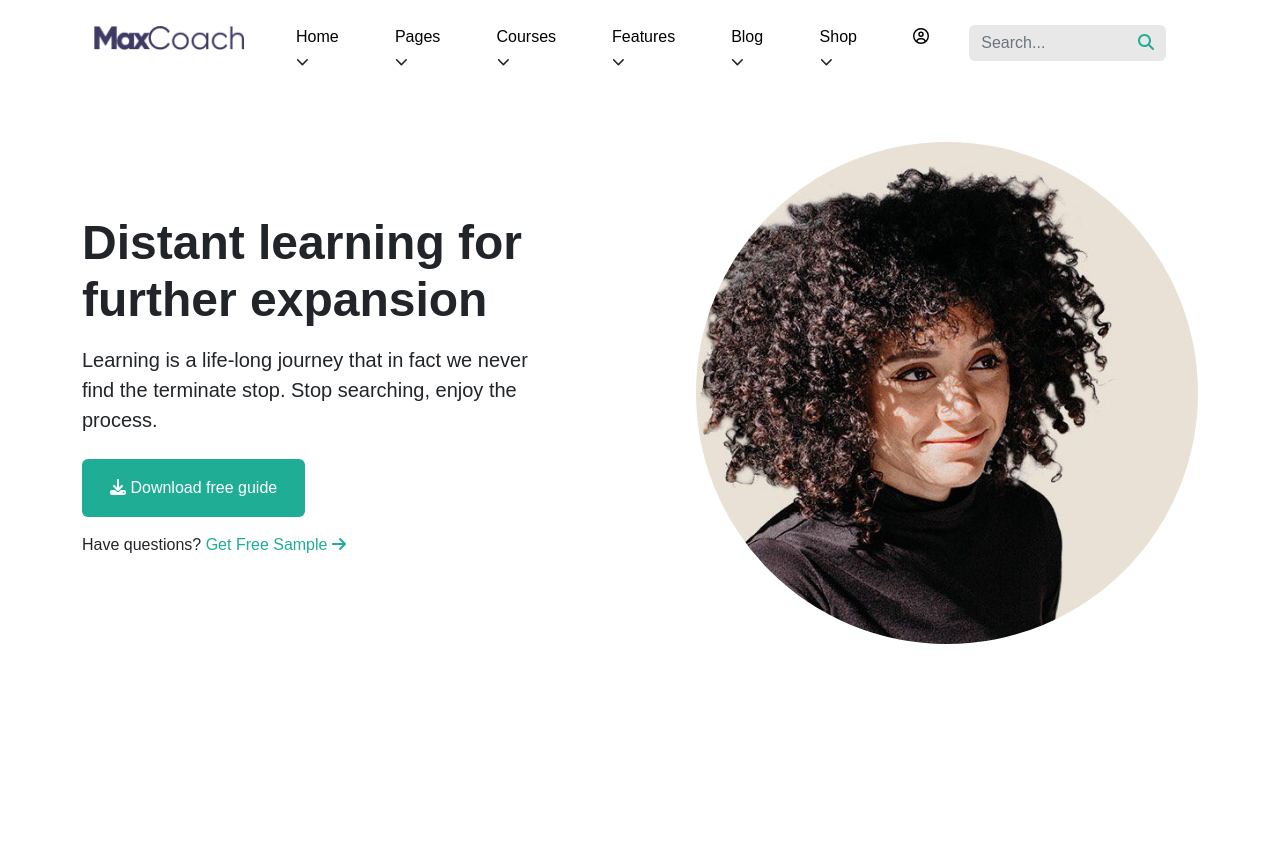
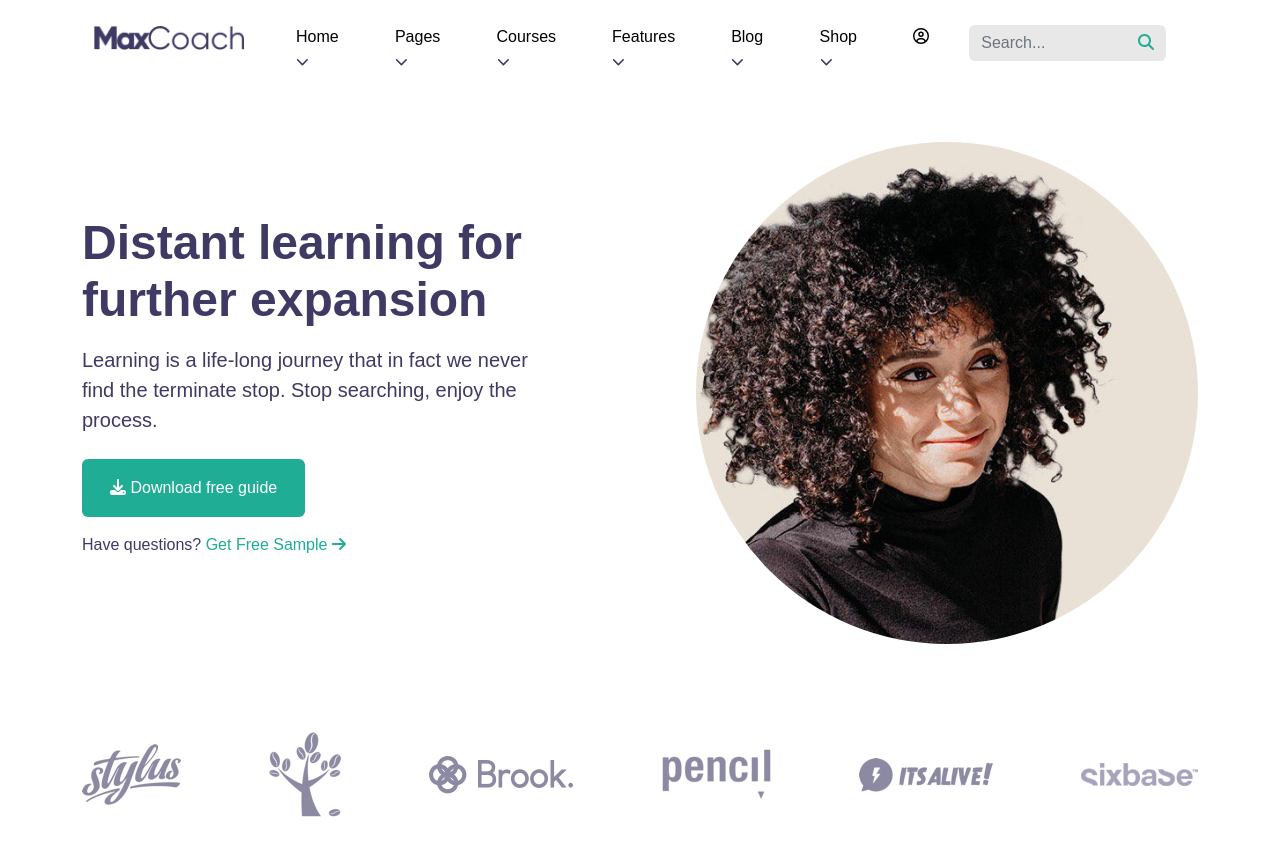
Before and after one commit to aeeerdna/proj-html-vuejs, a Vue app: page / in a window 1280 px wide. Before the commit the page ends 800 px from the top, so only its background shows below. Built offline with nearby package versions, Linux system fonts and the light colour scheme.

Commit message:
aziende partner

```diff
--- a/src/App.vue
+++ b/src/App.vue
@@ -24,4 +24,8 @@ export default {
 <style lang="scss">
 @import "~bootstrap/scss/bootstrap.scss";
 @import "./components/styles/generic.scss";
+
+#app {
+  color: #3f3a64;
+}
 </style>
--- a/src/components/GuideDownloadComponent.vue
+++ b/src/components/GuideDownloadComponent.vue
@@ -1,10 +1,12 @@
 <template>
-  <div class="d-flex justify-content-between mt-4">
+  <div class="mt-4">
+    <div class="d-flex justify-content-between">
+      <!-- Download guide -->
       <div class="d-flex flex-column justify-content-center free-guide">
         <h1 class="fw-bold mb-3">Distant learning for further expansion</h1>
         <p class="fs-5 mb-4">
-        Learning is a life-long journey that in fact we never find the terminate
-        stop. Stop searching, enjoy the process.
+          Learning is a life-long journey that in fact we never find the
+          terminate stop. Stop searching, enjoy the process.
         </p>
         <button class="download-btn btn px-3 py-3 mb-3">
           <font-awesome-icon icon="fa-solid fa-download" />
@@ -18,11 +20,35 @@
         </p>
       </div>
 
+      <!-- profile img -->
       <div class="d-flex justify-content-end profile-img">
         <img
           src="@/assets/images/about-me-profile-ohm4dxoearqbxny7q3bq1pzbdgofdx0tobbeqcvzd0.jpg"
           alt="About me profile"
         />
+      </div>
+    </div>
+
+    <!-- aziende partner -->
+    <div class="client d-flex justify-content-between align-items-center mt-5">
+      <div>
+        <img src="../assets/images/client-logo-01.png" alt="Azienda 1" />
+      </div>
+      <div>
+        <img src="../assets/images/client-logo-02.png" alt="Azienda 2" />
+      </div>
+      <div>
+        <img src="../assets/images/client-logo-03.png" alt="Azienda 3" />
+      </div>
+      <div>
+        <img src="../assets/images/client-logo-04.png" alt="Azienda 4" />
+      </div>
+      <div>
+        <img src="../assets/images/client-logo-05.png" alt="Azienda 5" />
+      </div>
+      <div>
+        <img src="../assets/images/client-logo-06.png" alt="Azienda 6" />
+      </div>
     </div>
   </div>
 </template>
@@ -62,4 +88,12 @@ p a {
   border-radius: 50%;
   width: 90%;
 }
+
+.client {
+  max-width: 1200px;
+  img {
+    margin-top: 40px;
+    margin-bottom: 40px;
+  }
+}
 </style>
```
Lines whose indentation alone changed are shown as unchanged.
